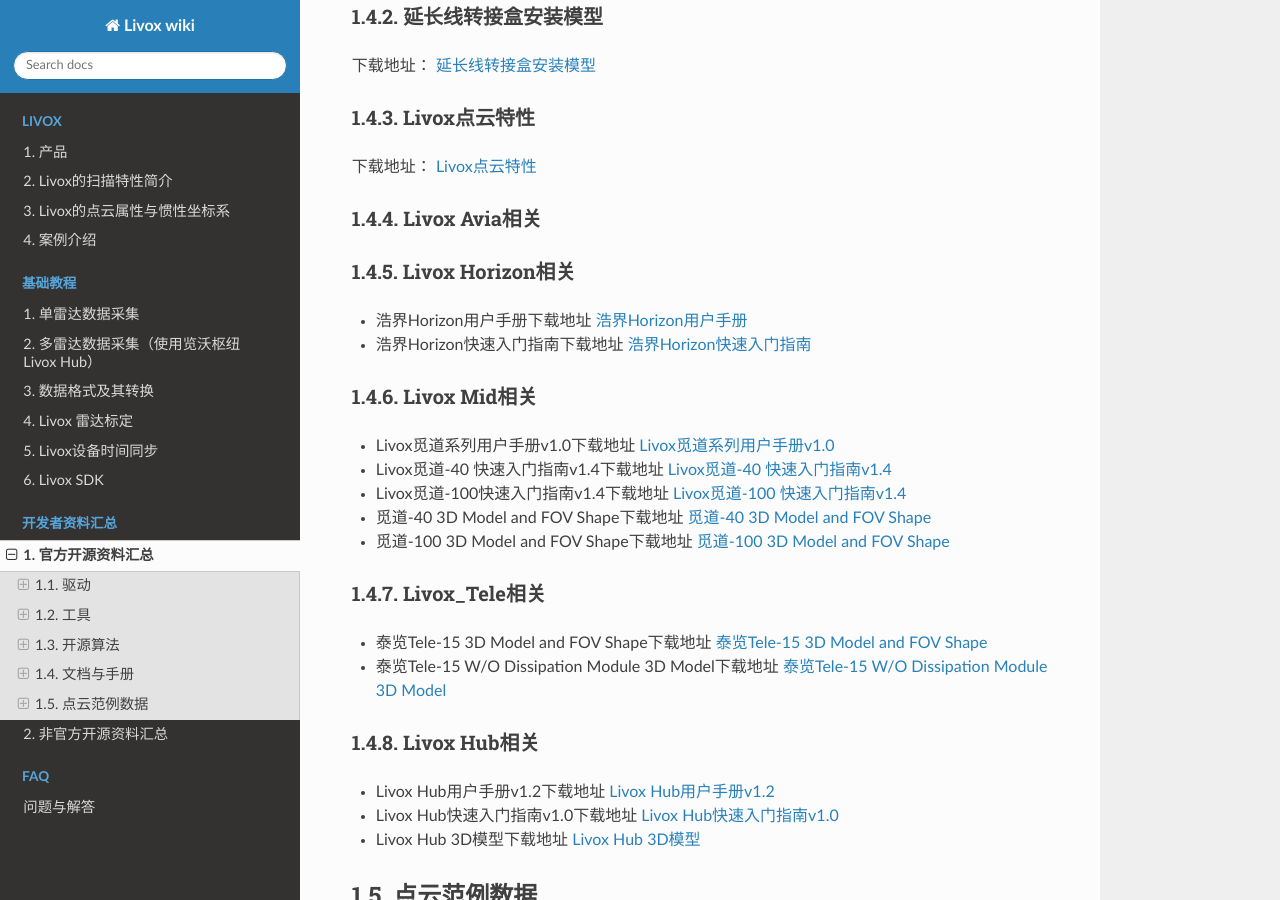
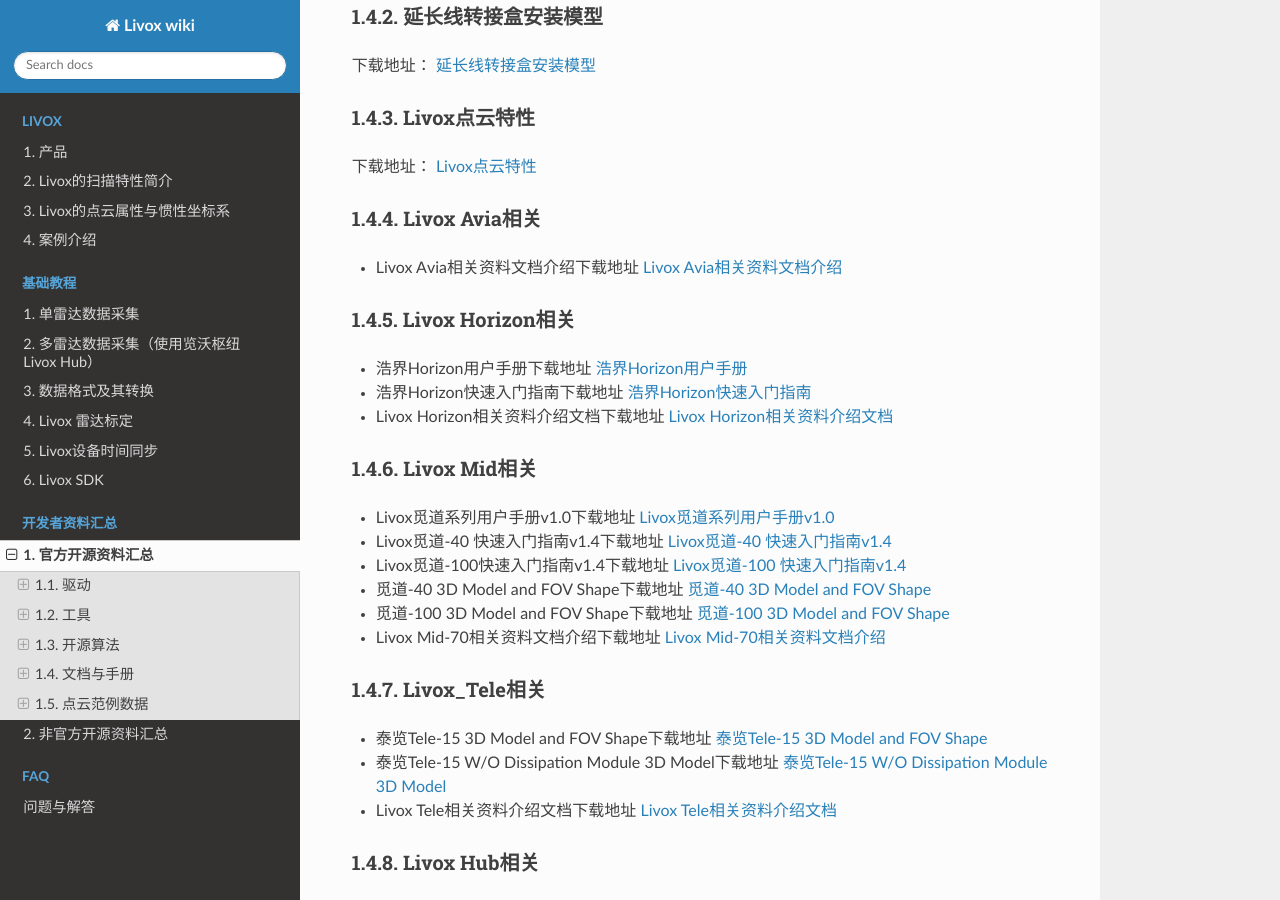
Before and after one commit to Livox-SDK/livox_wiki_cn, a Sphinx documentation site: the page built from source/data_summary/Livox_data_summary.rst, in a window 1280 px wide and 900 px high, scrolled down 2230 px. Built offline with Sphinx 7.4.7 and the Read the Docs theme 2.0.0, drawn with Linux system fonts in a browser that asks for light colours; some of the changed lines change nothing that is shown.

Commit message:
update the doc

```diff
--- a/source/data_summary/Livox_data_summary.rst
+++ b/source/data_summary/Livox_data_summary.rst
@@ -102,7 +102,7 @@
 Livox Avia相关
 ~~~~~~~~~~~~~~~~~~~~~~
 
-.. -  Livox Avia相关资料文档介绍下载地址 `Livox Avia相关资料文档介绍 <https://github.com/Livox-SDK/livox_wiki_cn/tree/master/sourcedoc/Livox Avia相关资料文档介绍.pdf>`_
+-  Livox Avia相关资料文档介绍下载地址 `Livox Avia相关资料文档介绍 <https://github.com/Livox-SDK/livox_wiki_cn/raw/master/source/doc/Livox%20Avia%E7%9B%B8%E5%85%B3%E8%B5%84%E6%96%99%E6%96%87%E6%A1%A3%E4%BB%8B%E7%BB%8D.pdf>`_
 
 
 Livox Horizon相关
@@ -112,7 +112,7 @@
 
 -  浩界Horizon快速入门指南下载地址 `浩界Horizon快速入门指南 <https://www.livoxtech.com/3296f540ecf5458a8829e01cf429798e/assets/horizon/Livox%20Horizon%20%E5%BF%AB%E9%80%9F%E5%85%A5%E9%97%A8%E6%8C%87%E5%8D%97%EF%BC%88%E5%A4%9A%E8%AF%AD%E8%A8%80).pdf>`_
 
-.. -  Livox Horizon相关资料介绍文档下载地址 `Livox Horizon相关资料介绍文档 <https://github.com/Livox-SDK/livox_wiki_cn/tree/master/sourcedoc/Livox Horizon相关资料介绍文档.pdf>`_
+-  Livox Horizon相关资料介绍文档下载地址 `Livox Horizon相关资料介绍文档 <https://github.com/Livox-SDK/livox_wiki_cn/raw/master/source/doc/Livox%20Horizon%E7%9B%B8%E5%85%B3%E8%B5%84%E6%96%99%E4%BB%8B%E7%BB%8D%E6%96%87%E6%A1%A3.pdf>`_
 
 Livox Mid相关
 ~~~~~~~~~~~~~~~~~~~~~~
@@ -127,7 +127,7 @@
 
 -  觅道-100 3D Model and FOV Shape下载地址 `觅道-100 3D Model and FOV Shape <https://www.livoxtech.com/3296f540ecf5458a8829e01cf429798e/downloads/MID-100%203D%20Model%20and%20FOV%20Shape.zip>`_
 
-.. -  Livox Mid-70相关资料文档介绍下载地址 `Livox Mid-70相关资料文档介绍 <https://github.com/Livox-SDK/livox_wiki_cn/tree/master/sourcedoc/Livox Mid-70相关资料文档介绍.pdf>`_
+-  Livox Mid-70相关资料文档介绍下载地址 `Livox Mid-70相关资料文档介绍 <https://github.com/Livox-SDK/livox_wiki_cn/raw/master/source/doc/Livox%20Mid-70%E7%9B%B8%E5%85%B3%E8%B5%84%E6%96%99%E6%96%87%E6%A1%A3%E4%BB%8B%E7%BB%8D.pdf>`_
 
 
 Livox_Tele相关
@@ -137,7 +137,7 @@
 
 -  泰览Tele-15 W/O Dissipation Module 3D Model下载地址 `泰览Tele-15 W/O Dissipation Module 3D Model <https://terra-1-g.djicdn.com/65c028cd298f4669a7f0e40e50ba1131/Download/Tele-15_withou_self_dissipation_module.stp>`_
 
-.. -  Livox Tele相关资料介绍文档下载地址 `Livox Tele相关资料介绍文档 <https://github.com/Livox-SDK/livox_wiki_cn/tree/master/sourcedoc/Livox Tele相关资料介绍文档.pdf>`_
+-  Livox Tele相关资料介绍文档下载地址 `Livox Tele相关资料介绍文档 <https://github.com/Livox-SDK/livox_wiki_cn/raw/master/source/doc/Livox%20Tele%E7%9B%B8%E5%85%B3%E8%B5%84%E6%96%99%E4%BB%8B%E7%BB%8D%E6%96%87%E6%A1%A3.pdf>`_
 
 Livox Hub相关
 ~~~~~~~~~~~~~~~~~~~~~~
@@ -147,8 +147,6 @@
 -  Livox Hub快速入门指南v1.0下载地址 `Livox Hub快速入门指南v1.0 <https://www.livoxtech.com/3296f540ecf5458a8829e01cf429798e/downloads/20190318/Livox%20Hub%20Quick%20Start%20Guide%20v1.0.pdf>`_
 
 -  Livox Hub 3D模型下载地址 `Livox Hub 3D模型 <https://www.livoxtech.com/3296f540ecf5458a8829e01cf429798e/downloads/20190318/Livox%20Hub%203D%20Model.zip>`_
-
-.. -  Livox Tele相关资料介绍文档下载地址 `Livox Tele相关资料介绍文档 <https://github.com/Livox-SDK/livox_wiki_cn/tree/master/sourcedoc/Livox Tele相关资料介绍文档.pdf>`_
 
 点云范例数据
 ----------------
```
